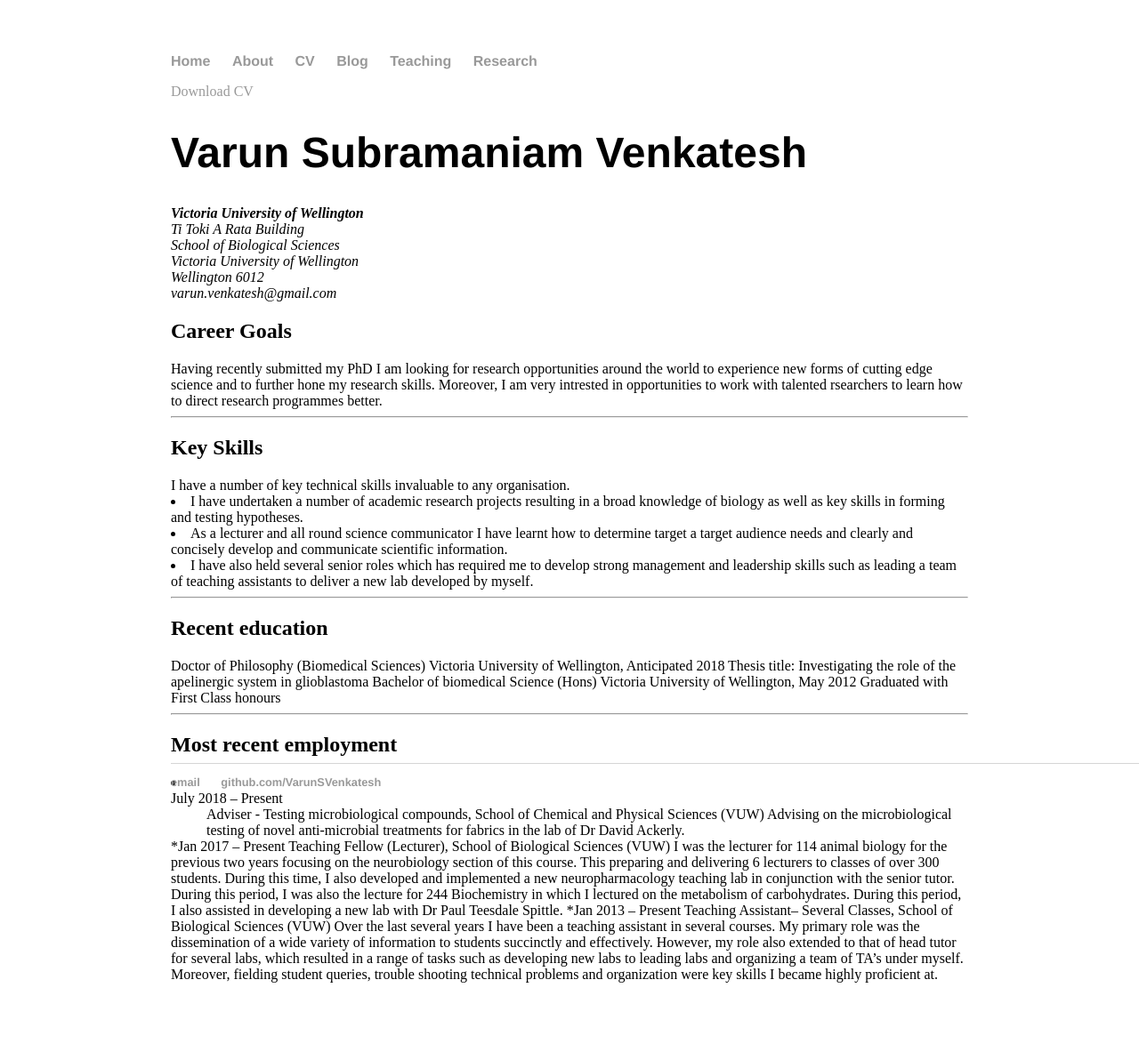
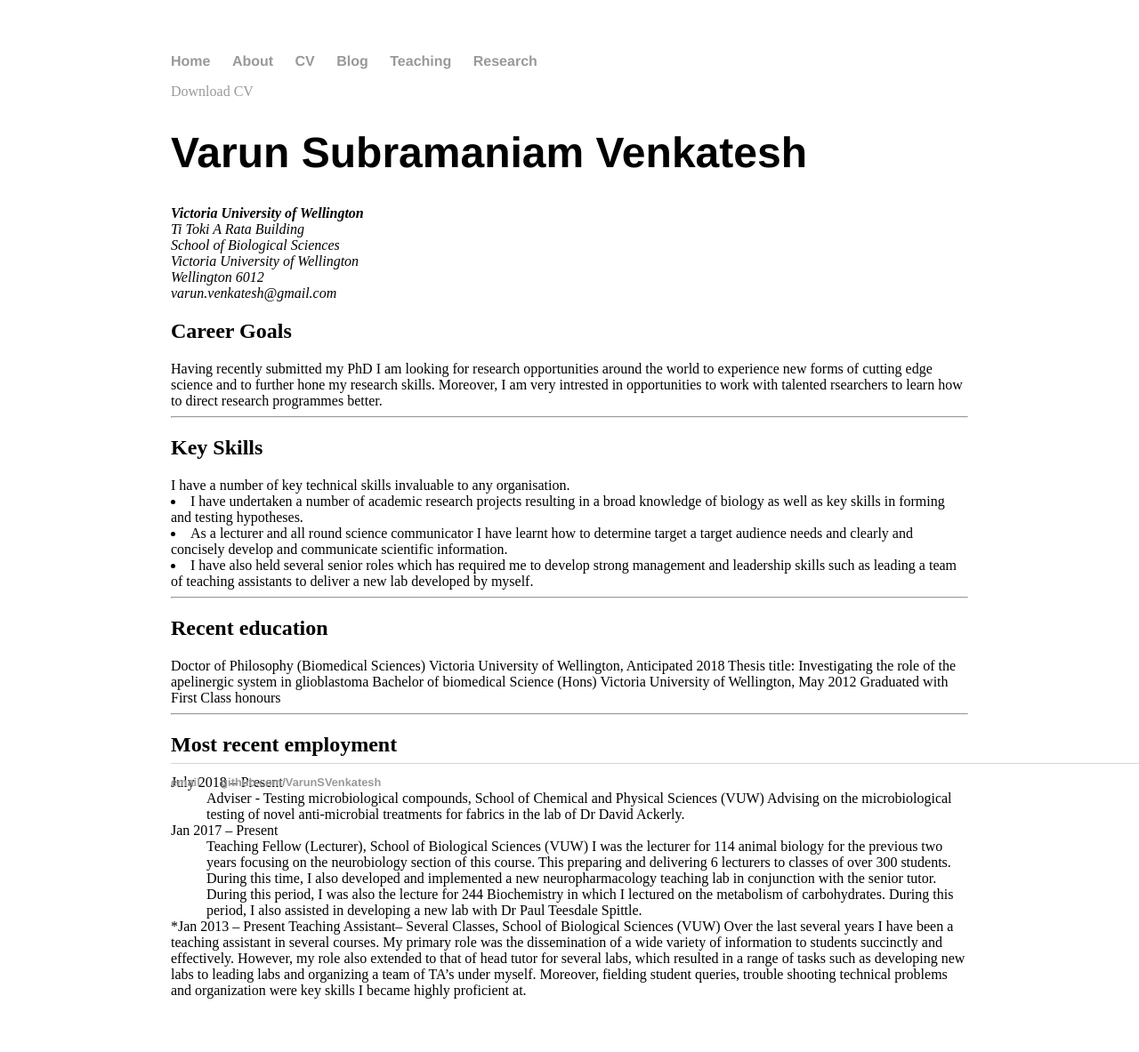
Before and after one commit to jcdwalle/VarunSVenkatesh.github.io, a Jekyll site: the page built from cv/index.html, in a window 1280 px wide. Shown: the whole page at 89% size. Built offline with Jekyll 4.4.1, drawn with Linux system fonts in a browser that asks for light colours.

Commit message:
Update index.html
More list adjusting tags

```diff
--- a/cv/index.html
+++ b/cv/index.html
@@ -40,19 +40,20 @@ Bachelor of biomedical Science (Hons)	Victoria University of Wellington, 	May 20
 
 <h2>Most recent employment</h2>
 
-<li>
+<dl>
 	<dt>July 2018 – Present</dt>
 <dd>Adviser - Testing microbiological compounds, School of Chemical and Physical Sciences (VUW)
 Advising on the microbiological testing of novel anti-microbial treatments for fabrics in the lab of Dr David Ackerly.</dd>
-</li>
-*Jan 2017 – Present
-Teaching Fellow (Lecturer), School of Biological Sciences (VUW)
-I was the lecturer for 114 animal biology for the previous two years focusing on the neurobiology section of this course. This preparing and delivering 6 lecturers to classes of over 300 students. During this time, I also developed and implemented a new neuropharmacology teaching lab in conjunction with the senior tutor. During this period, I was also the lecture for 244 Biochemistry in which I lectured on the metabolism of carbohydrates. During this period, I also assisted in developing a new lab with Dr Paul Teesdale Spittle.
+
+	<dt>Jan 2017 – Present</dt>
+<dd>Teaching Fellow (Lecturer), School of Biological Sciences (VUW)
+I was the lecturer for 114 animal biology for the previous two years focusing on the neurobiology section of this course. This preparing and delivering 6 lecturers to classes of over 300 students. During this time, I also developed and implemented a new neuropharmacology teaching lab in conjunction with the senior tutor.
+During this period, I was also the lecture for 244 Biochemistry in which I lectured on the metabolism of carbohydrates. During this period, I also assisted in developing a new lab with Dr Paul Teesdale Spittle.</dd>
 
 *Jan 2013 – Present
 Teaching Assistant– Several Classes, School of Biological Sciences (VUW)
 Over the last several years I have been a teaching assistant in several courses. My primary role was the dissemination of a wide variety of information to students succinctly and effectively. However, my role also extended to that of head tutor for several labs, which resulted in a range of tasks such as developing new labs to leading labs and organizing a team of TA’s under myself. Moreover, fielding student queries, trouble shooting technical problems and organization were key skills I became highly proficient at.
 
-</li>
+</dl>
 
 	</div>
```
